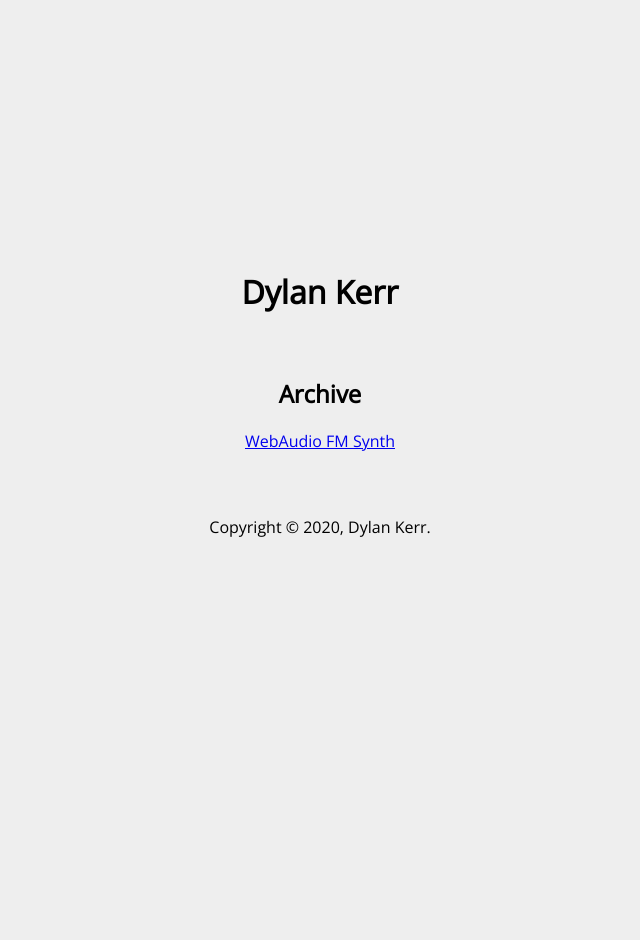
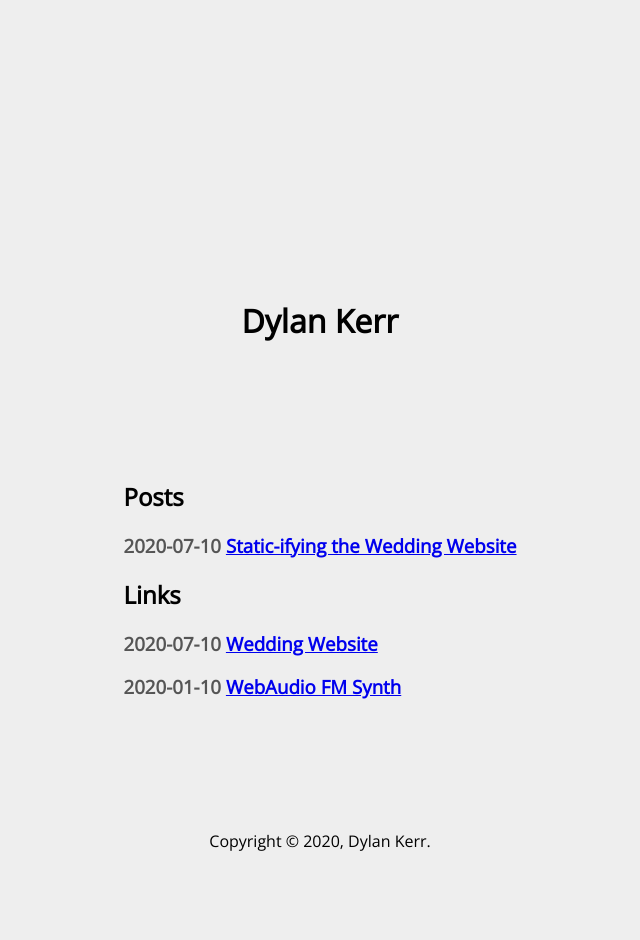
Before and after one commit to dylan-kerr/dylan-kerr.github.io, a Jekyll site: the page built from index.html, in a window 1280 px wide. Shown: the whole page, without its empty margins (320-960 px from the left). Built offline with Jekyll 4.4.1, drawn with Linux system fonts in a browser that asks for light colours; before the commit the page ends 900 px from its top, so only the background shows below that.

Commit message:
Add blog post and tweak layout

```diff
--- /dev/null
+++ b/_data/links.yaml
@@ -0,0 +1,7 @@
+- title: Wedding Website
+  url: /wedding-website
+  date: 2020-07-10
+
+- title: WebAudio FM Synth
+  url: /web-audio-fm-synth
+  date: 2020-01-10
--- a/_layouts/default.html
+++ b/_layouts/default.html
@@ -6,6 +6,13 @@
     {%- include header.html -%}
 
     <main>
+        {%- if page.title -%}
+            <h1>{{ page.title }}</h1>
+        {%- endif -%}
+        {%- if page.date -%}
+            <span class="post-meta">{{ page.date | date: "%Y-%m-%d" }}</span>
+        {%- endif -%}
+
         {{ content }}
     </main>
 
--- /dev/null
+++ b/_layouts/home.html
@@ -0,0 +1,39 @@
+---
+layout: default
+---
+<div class="home">
+    {{ content }}
+
+    {%- if site.posts.size > 0 -%}
+        <h2>Posts</h2>
+        <ul>
+            {%- for post in site.posts -%}
+                <li>
+                    <h3>
+                        <span class="post-meta">{{ post.date | date: "%Y-%m-%d" }}</span>
+                        <a href="{{ post.url | relative_url }}">
+                            {{ post.title | escape }}
+                        </a>
+                    </h3>
+                </li>
+            {%- endfor -%}
+        </ul>
+    {%- endif -%}
+
+    {%- if site.data.links.size > 0 -%}
+        <h2>Links</h2>
+        <ul>
+            {%- for link in site.data.links -%}
+                <li>
+                    <h3>
+                        <span class="post-meta">{{ link.date | date: "%Y-%m-%d" }}</span>
+                        <a href="{{ link.url }}">
+                            {{ link.title | escape }}
+                        </a>
+                    </h3>
+                </li>
+            {%- endfor -%}
+        </ul>
+    {%- endif -%}
+
+</div>
--- a/assets/css/main.css
+++ b/assets/css/main.css
@@ -1,20 +1,48 @@
 body {
-    text-align: center;
     font-family: 'Open Sans', sans-serif;
     background-color: #eeeeee;
+    display: grid;
+    grid-template-columns: minmax(0, 50rem);
+    grid-template-rows: auto;
+    grid-template-areas:
+        "header"
+        "main"
+        "footer";
+    justify-content: center;
+    row-gap: 1rem;
+    column-gap: 1rem;
 }
 
 header {
+    grid-area: header;
+    justify-self: center;
     margin-top: 30vh;
     margin-bottom: 4rem;
 }
 
+main {
+    grid-area: main;
+    padding: 1rem;
+}
+
 footer {
+    grid-area: footer;
+    justify-self: center;
     margin-top: 4rem;
     margin-bottom: 4rem;
 }
 
-ul {
+.home {
+    width: fit-content;
+    max-width: 30rem;
+    margin: 0 auto;
+}
+
+.home ul {
     list-style: none;
     padding: 0px;
 }
+
+.post-meta {
+    color: #555555
+}
--- a/index.html
+++ b/index.html
@@ -1,9 +1,3 @@
 ---
-layout: default
+layout: home
 ---
-<nav>
-    <h2>Archive</h2>
-    <ul>
-        <li><a href="/web-audio-fm-synth">WebAudio FM Synth</a></li>
-    </ul>
-</nav>
```
Also changed, not shown: _posts/2020-07-10-staticifying-the-wedding-website.md (added, +111 -0 lines).
